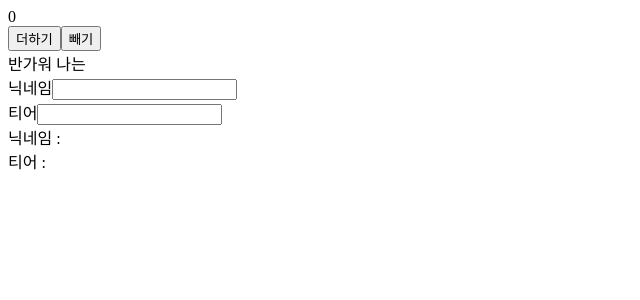
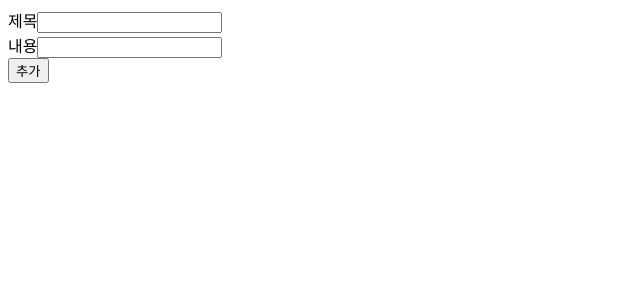
Before and after one commit to SWJBReactStudy/React_Goguma, a React (Create React App) app: page / in a window 1280 px wide. Shown: the top 300 px of the page, without its empty margins (0-640 px from the left). Built offline with nearby package versions, Linux system fonts and the light colour scheme.

Commit message:
Todo 복습

```diff
--- a/src/App.jsx
+++ b/src/App.jsx
@@ -1,7 +1,8 @@
 import React, { useState } from 'react';
 import Count from './Component/Count';
 import Render from './Component/Render';
-import Form from './Component/Form'
+import Form from './Component/Form';
+import Todo from './Component/Todo';
 
 const App = () => {
   const [count, setCount] = useState(0);
@@ -21,10 +22,11 @@ const App = () => {
 
   return (
     <>
-      <Count count={count} setCount={setCount}
+      {/* <Count count={count} setCount={setCount}
         onClickPlus={onClickPlus} onClickMinus={onClickMinus} />
       <Render isRender={isRender} setIsRender={setIsRender} />
-      <Form />
+      <Form /> */}
+      <Todo />
     </>
   );
 }
--- /dev/null
+++ b/src/Component/Todo.jsx
@@ -0,0 +1,57 @@
+import React, { useState } from 'react';
+
+const Todo = () => {
+
+    const [write, setWrite] = useState({
+        title : '',
+        content : ''
+    });
+    const [list, setList] = useState([]);
+    const [num, setNum] = useState(1);
+
+    const onChangeWrite = (e) => {
+        setWrite({
+            ...write,
+            [e.target.name] : e.target.value
+        });
+    }
+
+    const onClickAdd = () => {
+        setList([
+            ...list,
+            {
+                title : write.title,
+                content : write.content,
+                id : num
+            }
+        ]);
+        setNum(num + 1);
+    }
+
+    const Show = ({list}) => {
+        return (
+            <div>
+                <div>{list.title}</div>
+                <div>{list.content}</div>
+                <br/>
+            </div>
+        );
+    }
+
+    return(
+        <div>
+            <label>제목</label>
+            <input type="text" name="title" onChange={onChangeWrite} value={write.title}/>
+            <br/>
+            <label>내용</label>
+            <input type="text" name="content" onChange={onChangeWrite} value={write.content}/>
+            <br/>
+            <button onClick={onClickAdd}>추가</button>
+            {list.map((list, i) => (
+                <Show list={list} key={list.id}/>
+            ))}
+        </div>
+    );
+}
+
+export default Todo;
```
Also changed, not shown: 1 other file (tests, documents, lock files or other folders).
